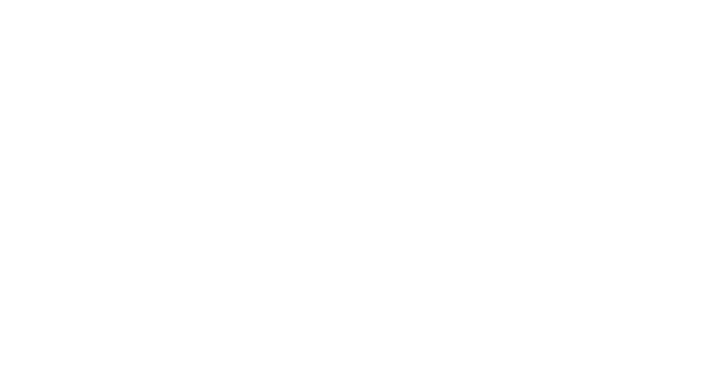
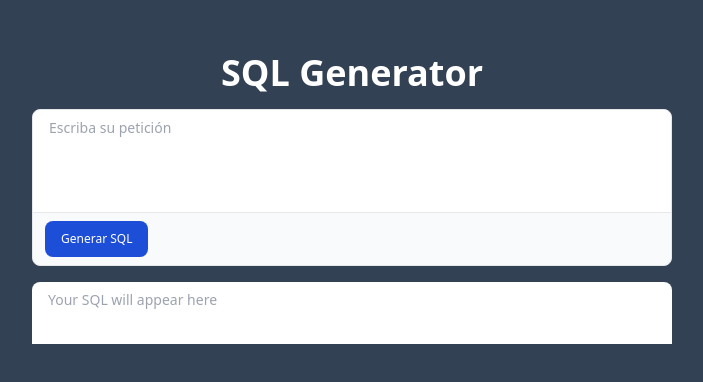
Before and after one commit to FebeFarina/sql-translator, a React (Create React App) app: page / in a window 1280 px wide. Shown: the part 202-584 px from the top of the page, without its empty margins (288-991 px from the left). Built offline with nearby package versions, Linux system fonts and the light colour scheme.

Commit message:
interface finished

```diff
--- a/src/App.js
+++ b/src/App.js
@@ -1,8 +1,49 @@
-
+import React, {useState} from "react";
 
 function App() {
+  const [query, setQuery] = useState("");
+  const [result, setResult] = useState("");
+
+  const handleSubmit = (event) => {
+    event.preventDefault();
+    setResult(query);
+  };
+
   return (
-    <div className="App">
+    <div className="bg-slate-700 flex flex-col justify-center items-center h-screen">
+      <h1 className="text-4xl text-white font-bold mb-4">SQL Generator</h1>
+      <form className="w-1/2" onSubmit={handleSubmit}>
+        <div className="w-auto mb-4 border border-gray-200 rounded-lg bg-gray-50 dark:bg-gray-700 dark:border-gray-600">
+          <div className="px-4 py-2 bg-white rounded-t-lg dark:bg-gray-800">
+            <label htmlFor="query" className="sr-only">
+              Escriba su petición
+            </label>
+            <textarea
+              id="query"
+              rows="4"
+              className="w-full px-0 text-sm text-gray-900 bg-white border-0 dark:bg-gray-800 focus:ring-0 dark:text-white dark:placeholder-gray-400 resize-none"
+              placeholder="Escriba su petición"
+              required
+              value={query}
+              onChange={(e) => setQuery(e.target.value)}></textarea>
+          </div>
+          <div className="flex items-center justify-between px-3 py-2 border-t dark:border-gray-600">
+            <button
+              type="submit"
+              className="inline-flex items-center py-2.5 px-4 text-xs font-medium text-center text-white bg-blue-700 rounded-lg focus:ring-4 focus:ring-blue-200 dark:focus:ring-blue-900 hover:bg-blue-800">
+              Generar SQL
+            </button>
+          </div>
+        </div>
+      </form>
+      <div className="w-1/2 px-4 py-2 bg-white rounded-t-lg dark:bg-gray-800">
+        <textarea
+          className="w-full px-0 text-sm text-gray-900 bg-white border-0 dark:bg-gray-800 focus:ring-0 dark:text-white dark:placeholder-gray-400 resize-none"
+          readOnly
+          placeholder="Your SQL will appear here"
+          value={result}></textarea>
+
+      </div>
     </div>
   );
 }
--- a/tailwind.config.js
+++ b/tailwind.config.js
@@ -4,7 +4,8 @@
       "./src/**/*.{js,jsx,ts,tsx}",
     ],
     theme: {
-      extend: {},
+      extend: {
+      },
     },
     plugins: [],
   }
```
